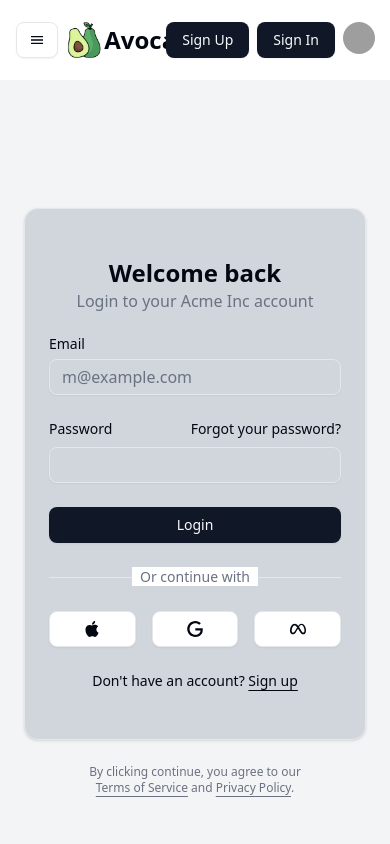
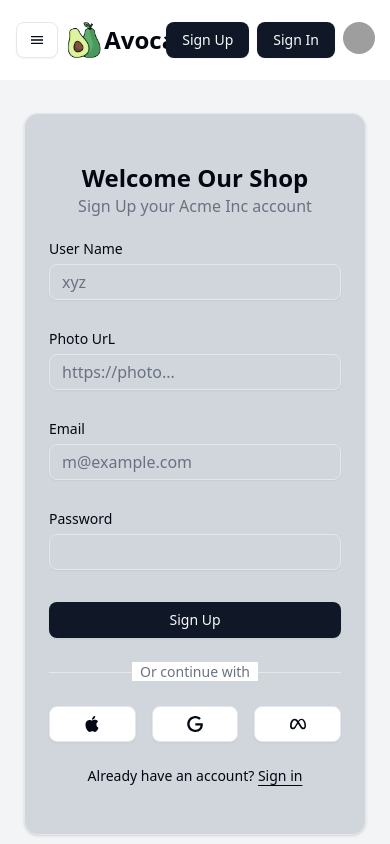
Before and after one commit to ummesalma303/avocado, a Next.js app: page /sign-up in a window 390 px wide. Shown: the top 844 px of the page. Built offline with nearby package versions, Linux system fonts and the light colour scheme; grey boxes are pictures that could not be loaded.

Commit message:
post user in database

```diff
--- /dev/null
+++ b/src/app/all-users/page.tsx
@@ -0,0 +1,15 @@
+// import { DataTable } from '@/components/DataTable'
+import dbConnect, { collection } from '@/lib/dbConnect'
+import React from 'react'
+
+const AllUsers = async() => {
+    const users = await dbConnect(collection.users).find().toArray()
+    console.log(users)
+  return (
+    <div>
+      {/* <DataTable users={users}/> */}
+    </div>
+  )
+}
+
+export default AllUsers
--- /dev/null
+++ b/src/app/api/users/route.tsx
@@ -0,0 +1,9 @@
+import dbConnect, { collection } from "@/lib/dbConnect"
+
+export async function POST(req: Request) {
+  const body = await req.json()
+  console.log('-----------------5',body)
+
+  const result = await dbConnect(collection.users).insertOne(body);
+  return Response.json(result)
+}
--- a/src/app/cart/page.tsx
+++ b/src/app/cart/page.tsx
@@ -10,7 +10,7 @@ const Cart = () => {
   return (
     <div className='my-20 w-11/12 mx-auto bg-gray-400'>
 
-      <DataTable/>
+      {/* <DataTable/> */}
     </div>
   )
 }
--- a/src/components/Navbar.tsx
+++ b/src/components/Navbar.tsx
@@ -54,6 +54,7 @@ const Navbar = () => {
         <Link href='/'>Home</Link>
         <Link href='/add-foods'>Add Foods</Link>
         <Link href='/all-foods'>All Foods</Link>
+        <Link href='/all-users'>All Users</Link>
         <Link href='/cart'>Cart</Link>
       </div>
 
--- a/src/components/auth/SignUpForm.tsx
+++ b/src/components/auth/SignUpForm.tsx
@@ -5,21 +5,76 @@ import { Card, CardContent } from "@/components/ui/card"
 import { Input } from "@/components/ui/input"
 import { Label } from "@/components/ui/label"
 import Image from "next/image"
+import { ImCross } from "react-icons/im"
+import { toast } from "sonner"
+import { useForm } from "react-hook-form"
 
-export function SignUpForm({
-  className,
-  ...props
-}: React.ComponentProps<"div">) {
+export function SignUpForm({ className,  ...props}: React.ComponentProps<"div">) {
+  const { register, handleSubmit,  formState: { errors } } = useForm();
+  const onSubmit = async (usersData:object) => {
+    console.log(usersData)
+    try {
+     const res = await fetch('http://localhost:3000/api/users', {
+      method: 'POST',
+      headers: {
+        'Content-Type': 'application/json',
+      },
+      body: JSON.stringify(usersData),
+    })
+    const data = await res.json()
+    if ( data.insertedId) {
+
+      toast("Food successfully add", {
+        // description: "Sunday, December 03, 2023 at 9:00 AM",
+        action: {
+          label: <ImCross className=''/>,
+          onClick: () => console.log("Undo"),
+        },
+        duration: 3000,
+      })
+    }
+    console.log(data)
+
+    } catch (error) {
+      toast.error(String(error), { duration: 5000 });
+      console.log(error)
+    }
+  };
   return (
     <div className={cn("flex flex-col gap-6", className)} {...props}>
       <Card className="overflow-hidden bg-gray-300">
         <CardContent className="grid p-0 md:grid-cols-2">
-          <form className="p-6 md:p-8">
+              {/* form start */}
+          <form onSubmit={handleSubmit(onSubmit)} className="p-6 md:p-8">
             <div className="flex flex-col gap-6">
               <div className="flex flex-col items-center text-center">
-                <h1 className="text-2xl font-bold">Welcome back</h1>
+                <h1 className="text-2xl font-bold">Welcome Our Shop</h1>
                 <p className="text-balance text-muted-foreground">
-                  Login to your Acme Inc account
+                  Sign Up your Acme Inc account
+                </p>
+              </div>
+
+
+              <div className="grid gap-2">
+                <Label htmlFor="name">User Name</Label>
+                <Input
+                  id="name"
+                  type="text"
+                  placeholder="xyz"
+                  required {...register("name",{ required: true })}
+                />
+<p> {errors.name && <span className='text-red-500'>This field is required</span>}
+</p>
+              </div>
+              <div className="grid gap-2">
+                <Label htmlFor="email">Photo UrL</Label>
+                <Input
+                  id="photo"
+                  type="url"
+                  placeholder="https://photo..."
+                  required {...register("photo",{ required: true })}
+                />
+                <p> {errors.photo && <span className='text-red-500'>This field is required</span>}
                 </p>
               </div>
               <div className="grid gap-2">
@@ -28,24 +83,24 @@ export function SignUpForm({
                   id="email"
                   type="email"
                   placeholder="m@example.com"
-                  required
+                  required {...register("email",{ required: true })}
                 />
+                <p> {errors.email && <span className='text-red-500'>This field is required</span>}
+                </p>
               </div>
               <div className="grid gap-2">
                 <div className="flex items-center">
                   <Label htmlFor="password">Password</Label>
-                  <a
-                    href="#"
-                    className="ml-auto text-sm underline-offset-2 hover:underline"
-                  >
-                    Forgot your password?
-                  </a>
                 </div>
-                <Input id="password" type="password" required />
+                <Input id="password" type="password" required {...register("password",{ required: true })}/>
+                <p> {errors.password && <span className='text-red-500'>This field is required</span>}
+                </p>
               </div>
               <Button type="submit" className="w-full">
-                Login
+                Sign Up
               </Button>
+
+
               <div className="relative text-center text-sm after:absolute after:inset-0 after:top-1/2 after:z-0 after:flex after:items-center after:border-t after:border-border">
                 <span className="relative z-10 bg-background px-2 text-muted-foreground">
                   Or continue with
@@ -81,9 +136,9 @@ export function SignUpForm({
                 </Button>
               </div>
               <div className="text-center text-sm">
-                Don&apos;t have an account?{" "}
+                Already have an account?{" "}
                 <a href="#" className="underline underline-offset-4">
-                  Sign up
+                  Sign in
                 </a>
               </div>
             </div>
```
Also changed, not shown: src/components/DataTable.tsx (+127 -55 lines), src/app/api/auth/[...nextauth]/route.ts (added).
